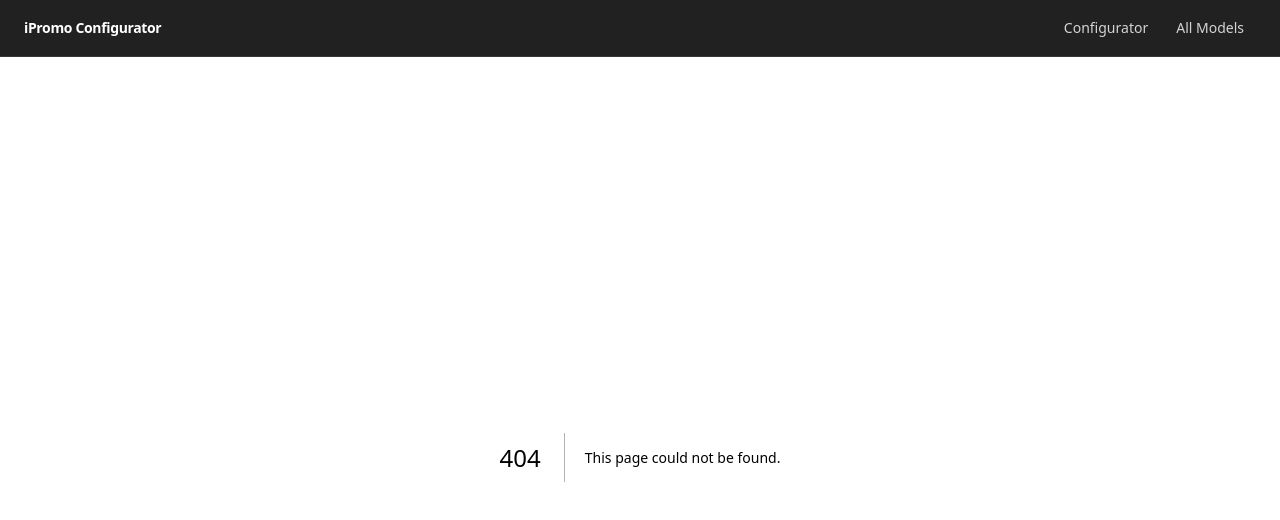
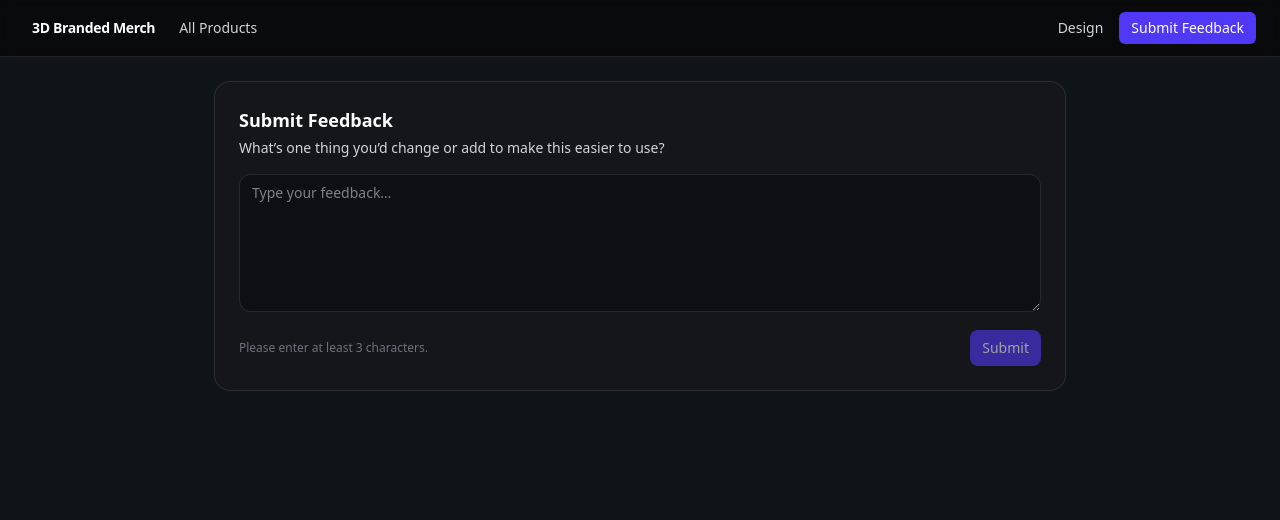
Before and after one commit to arpit-golakiya/Ipromo-demo, a Next.js app: page /feedback in a window 1280 px wide. Before the commit this address had no page. Shown: the top 520 px of the page. Built offline with nearby package versions, Linux system fonts and the light colour scheme.

Commit message:
Update layout and feedback functionality; rename "Configurator" to "Design" and "Models" to "Products" for clarity. Add new feedback API route and feedback submission page to enhance user interaction.

```diff
--- /dev/null
+++ b/src/app/api/feedback/route.ts
@@ -0,0 +1,49 @@
+import { NextRequest, NextResponse } from "next/server";
+import { createServerSupabaseAdminClient } from "@/lib/supabase";
+
+const TABLE = "main_feedback";
+
+type FeedbackPayload = {
+  message: string;
+  path?: string | null;
+};
+
+export async function POST(req: NextRequest) {
+  let body: FeedbackPayload;
+  try {
+    body = (await req.json()) as FeedbackPayload;
+  } catch {
+    return NextResponse.json({ ok: false, error: "Invalid JSON body" }, { status: 400 });
+  }
+
+  const message = String(body?.message ?? "").trim();
+  if (message.length < 3 || message.length > 4000) {
+    return NextResponse.json(
+      { ok: false, error: "Message must be between 3 and 4000 characters" },
+      { status: 400 },
+    );
+  }
+
+  const path = typeof body?.path === "string" ? body.path.slice(0, 500) : null;
+  const userAgent = req.headers.get("user-agent")?.slice(0, 500) ?? null;
+  const referer = req.headers.get("referer")?.slice(0, 1000) ?? null;
+
+  try {
+    const supabase = createServerSupabaseAdminClient();
+    const { error } = await supabase.from(TABLE).insert({
+      message,
+      path,
+      user_agent: userAgent,
+      referer,
+    });
+
+    if (error) {
+      return NextResponse.json({ ok: false, error: error.message }, { status: 502 });
+    }
+
+    return NextResponse.json({ ok: true });
+  } catch (err) {
+    const msg = err instanceof Error ? err.message : "Unknown error";
+    return NextResponse.json({ ok: false, error: msg }, { status: 500 });
+  }
+}
--- /dev/null
+++ b/src/app/feedback/page.tsx
@@ -0,0 +1,79 @@
+"use client";
+
+import { useMemo, useState } from "react";
+
+type SubmitState = "idle" | "submitting" | "success" | "error";
+
+export default function FeedbackPage() {
+  const [message, setMessage] = useState("");
+  const [state, setState] = useState<SubmitState>("idle");
+  const [error, setError] = useState<string | null>(null);
+
+  const canSubmit = useMemo(() => message.trim().length >= 3 && state !== "submitting", [message, state]);
+
+  const submit = async () => {
+    if (!canSubmit) return;
+    setState("submitting");
+    setError(null);
+    try {
+      const res = await fetch("/api/feedback", {
+        method: "POST",
+        headers: { "Content-Type": "application/json" },
+        body: JSON.stringify({
+          message: message.trim(),
+          path: typeof window !== "undefined" ? window.location.pathname : null,
+        }),
+      });
+      const data: { ok?: boolean; error?: string } = await res.json().catch(() => ({}));
+      if (!res.ok || !data?.ok) {
+        throw new Error(data?.error ?? "Failed to submit feedback");
+      }
+      setState("success");
+      setMessage("");
+    } catch (e) {
+      setState("error");
+      setError(e instanceof Error ? e.message : "Failed to submit feedback");
+    }
+  };
+
+  return (
+    <main className="mx-auto w-full max-w-[900px] px-3 py-6 sm:px-4 md:px-6">
+      <div className="rounded-2xl border border-white/10 bg-zinc-900/60 p-4 sm:p-6">
+        <h1 className="text-lg font-semibold text-white">Submit Feedback</h1>
+        <p className="mt-1 text-sm text-zinc-300">
+          What&rsquo;s one thing you&rsquo;d change or add to make this easier to use?
+        </p>
+
+        <div className="mt-4">
+          <textarea
+            value={message}
+            onChange={(e) => setMessage(e.target.value)}
+            rows={6}
+            placeholder="Type your feedback…"
+            className="w-full resize-y rounded-xl border border-white/10 bg-black/30 px-3 py-2 text-sm text-zinc-100 outline-none ring-blue-500/40 focus:ring-2"
+          />
+          <div className="mt-3 flex items-center justify-between gap-3">
+            <p className="text-xs text-zinc-500">
+              {message.trim().length < 3 ? "Please enter at least 3 characters." : "\u00A0"}
+            </p>
+            <button
+              type="button"
+              onClick={submit}
+              disabled={!canSubmit}
+              className="rounded-lg bg-indigo-600 px-3 py-2 text-sm font-medium text-white disabled:cursor-not-allowed disabled:opacity-60 hover:bg-indigo-500"
+            >
+              {state === "submitting" ? "Submitting…" : "Submit"}
+            </button>
+          </div>
+
+          {state === "success" ? (
+            <p className="mt-3 text-sm text-emerald-300">Thanks — feedback submitted.</p>
+          ) : null}
+          {state === "error" ? (
+            <p className="mt-3 text-sm text-red-300">{error ?? "Failed to submit feedback"}</p>
+          ) : null}
+        </div>
+      </div>
+    </main>
+  );
+}
--- a/src/app/layout.tsx
+++ b/src/app/layout.tsx
@@ -14,8 +14,8 @@ const geistMono = Geist_Mono({
 });
 
 export const metadata: Metadata = {
-  title: "iPromo — Hoodie Configurator",
-  description: "3D product configurator — color, logo, share & PDF",
+  title: "iPromo — Design",
+  description: "3D product design — color, logo, share & PDF",
 };
 
 export default function RootLayout({
--- a/src/app/models/page.tsx
+++ b/src/app/models/page.tsx
@@ -13,7 +13,7 @@ type LibraryProduct = {
   }>;
 };
 
-export default function AllModelsPage() {
+export default function AllProductsPage() {
   const [query, setQuery] = useState("");
   const [products, setProducts] = useState<LibraryProduct[]>([]);
   const [isLoading, setIsLoading] = useState(false);
@@ -31,13 +31,13 @@ export default function AllModelsPage() {
         );
         const data: { products?: LibraryProduct[]; error?: string } = await res.json();
         if (!res.ok || !Array.isArray(data.products)) {
-          if (mounted) setError(data.error ?? "Failed to load models");
+          if (mounted) setError(data.error ?? "Failed to load products");
           if (mounted) setProducts([]);
           return;
         }
         if (mounted) setProducts(data.products);
       } catch {
-        if (mounted) setError("Failed to load models");
+        if (mounted) setError("Failed to load products");
         if (mounted) setProducts([]);
       } finally {
         if (mounted) setIsLoading(false);
@@ -58,7 +58,7 @@ export default function AllModelsPage() {
     <main className="mx-auto w-full max-w-[1600px] px-3 py-4 sm:px-4 md:px-6 md:py-6">
       <div className="mb-4 flex flex-col gap-3 md:flex-row md:items-center md:justify-between">
         <div>
-          <h1 className="text-lg font-semibold text-white">All Models</h1>
+          <h1 className="text-lg font-semibold text-white">All Products</h1>
           <p className="text-sm text-zinc-400">
             {products.length} product{products.length === 1 ? "" : "s"} · {totalVariants} color
             {totalVariants === 1 ? "" : "s"}
@@ -74,9 +74,9 @@ export default function AllModelsPage() {
       </div>
 
       {error ? <p className="mb-3 text-sm text-red-400">{error}</p> : null}
-      {isLoading ? <p className="text-sm text-zinc-400">Loading models…</p> : null}
+      {isLoading ? <p className="text-sm text-zinc-400">Loading products…</p> : null}
       {!isLoading && products.length === 0 ? (
-        <p className="text-sm text-zinc-500">No models found.</p>
+        <p className="text-sm text-zinc-500">No products found.</p>
       ) : null}
 
       <div className="grid grid-cols-1 gap-3 md:grid-cols-2 xl:grid-cols-3">
--- a/src/components/AppNav.tsx
+++ b/src/components/AppNav.tsx
@@ -17,15 +17,23 @@ export function AppNav() {
   return (
     <header className="sticky top-0 z-40 border-b border-white/10 bg-zinc-950/90 backdrop-blur">
       <nav className="mx-auto flex h-14 w-full max-w-[1600px] items-center justify-between px-3 sm:px-4 md:px-6">
-        <Link href="/" className="text-sm font-semibold tracking-tight text-white">
-          iPromo Configurator
-        </Link>
+        <div className="flex items-center gap-1">
+          <Link href="/" className="rounded-md px-2 py-1.5 text-sm font-semibold tracking-tight text-white">
+            3D Branded Merch
+          </Link>
+          <Link href="/models" className={itemClass(pathname?.startsWith("/models") ?? false)}>
+            All Products
+          </Link>
+        </div>
         <div className="flex items-center gap-1">
           <Link href="/" className={itemClass(pathname === "/")}>
-            Configurator
+            Design
           </Link>
-          <Link href="/models" className={itemClass(pathname?.startsWith("/models") ?? false)}>
-            All Models
+          <Link
+            href="/feedback"
+            className={itemClass(pathname?.startsWith("/feedback") ?? false)}
+          >
+            Submit Feedback
           </Link>
         </div>
       </nav>
--- a/src/lib/pdfExport.ts
+++ b/src/lib/pdfExport.ts
@@ -111,7 +111,7 @@ export async function downloadConfiguratorPdf(
   pdf.setFontSize(8);
   pdf.setTextColor(140);
   pdf.text(today, pageW - margin, cursorY + 5, { align: "right" });
-  pdf.text("3D Product Configurator", pageW - margin, cursorY + 10, { align: "right" });
+  pdf.text("3D Product Design", pageW - margin, cursorY + 10, { align: "right" });
 
   cursorY += headerH + 4;
 
@@ -128,7 +128,7 @@ export async function downloadConfiguratorPdf(
 
   pdf.setFontSize(9);
   pdf.setTextColor(100);
-  pdf.text("Custom 3D Preview — Configured via iPromo Configurator", margin, cursorY + 13);
+  pdf.text("Custom 3D Preview — Configured via 3D Branded Merch", margin, cursorY + 13);
   cursorY += 20;
 
   // ── Mockup image (full usable width, maintain aspect ratio) ───────────────
```
